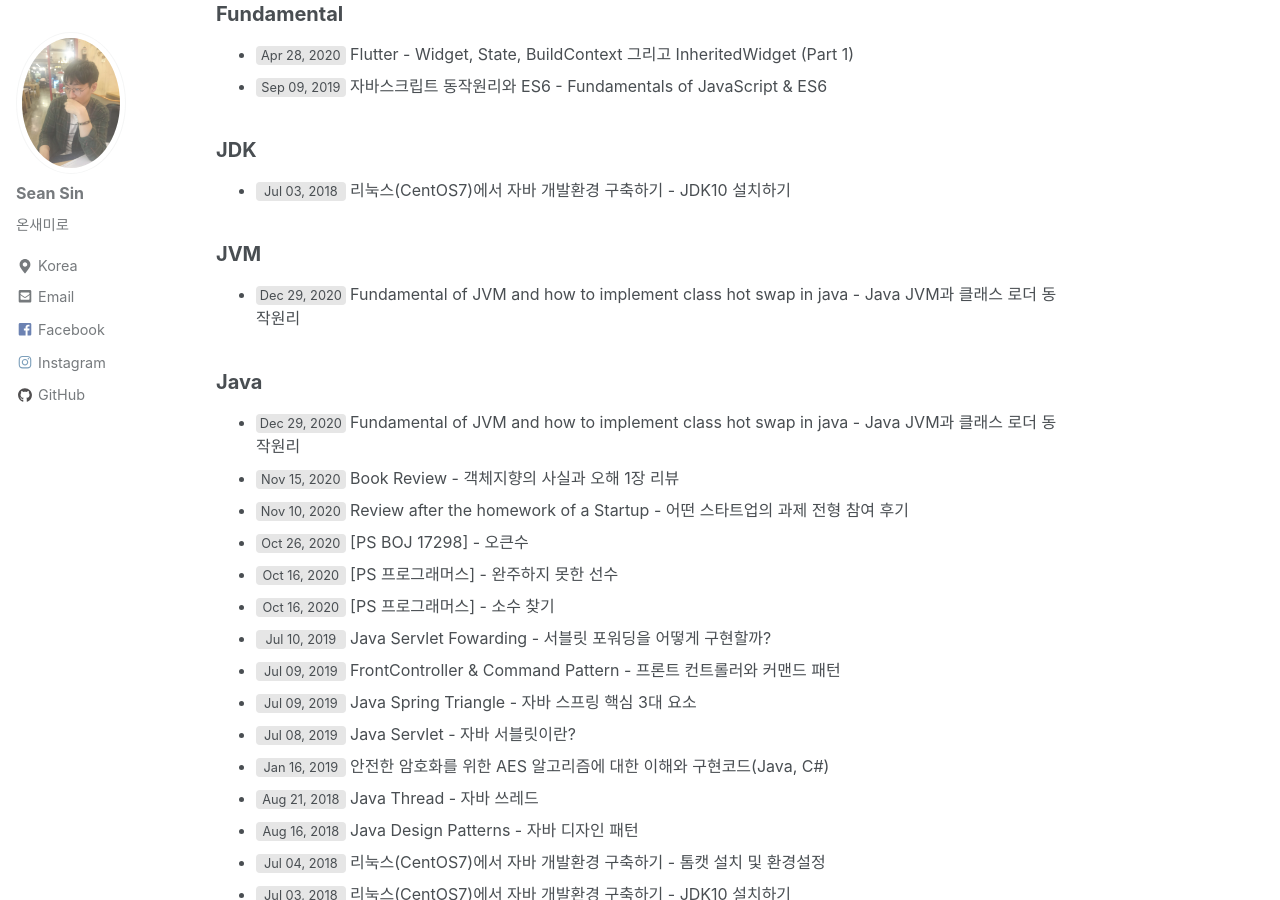
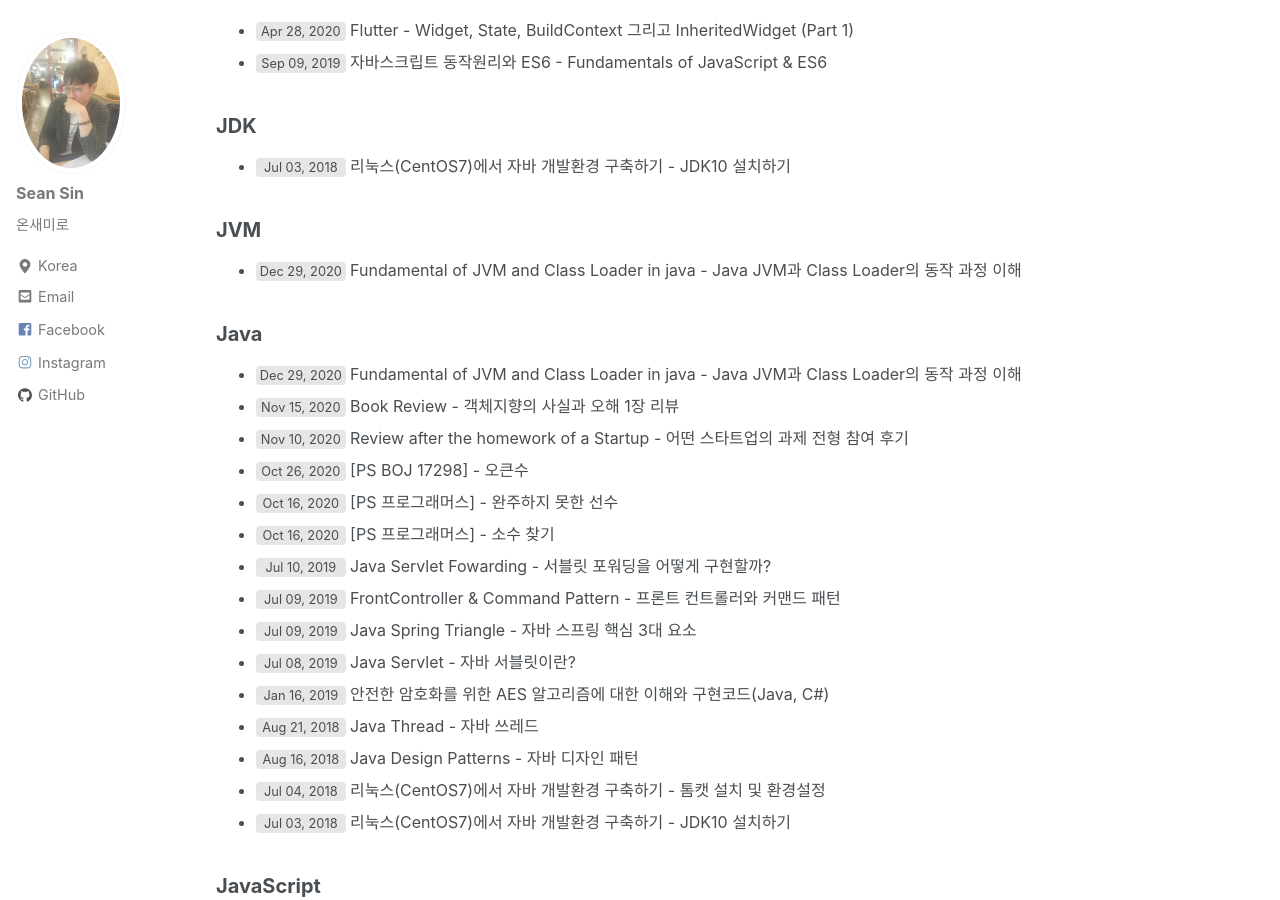
Before and after one commit to dailyworker/dailyworker.github.io, a Jekyll site: the page built from _pages/tag-archive.html, in a window 1280 px wide and 900 px high, scrolled down 1663 px. Built offline with Jekyll 4.4.1, drawn with Linux system fonts in a browser that asks for light colours; nearby versions of some CDN libraries; some of the changed text lies outside the part shown.

Commit message:
modified : 오탈자 수정

```diff
--- a/_posts/2020-12-30-Fundamental-of-JVM-and-how-to-implement-hot-swap-in-java.md
+++ b/_posts/2020-12-30-Fundamental-of-JVM-and-how-to-implement-hot-swap-in-java.md
@@ -1,5 +1,5 @@
 ---
-title: "Fundamental of JVM and how to implement class hot swap in java - Java JVM과 클래스 로더 동작원리"
+title: "Fundamental of JVM and Class Loader in java - Java JVM과 Class Loader의 동작 과정 이해"
 date: 2020-12-29 19:30:00 +0900
 tags:
   - Java
```
